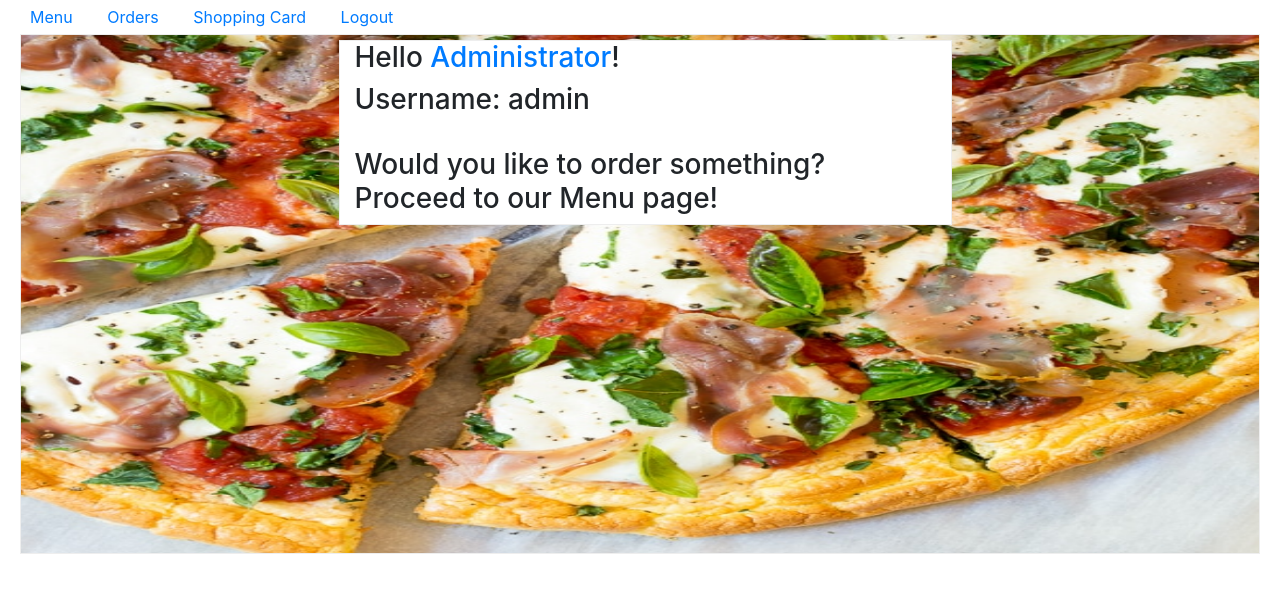
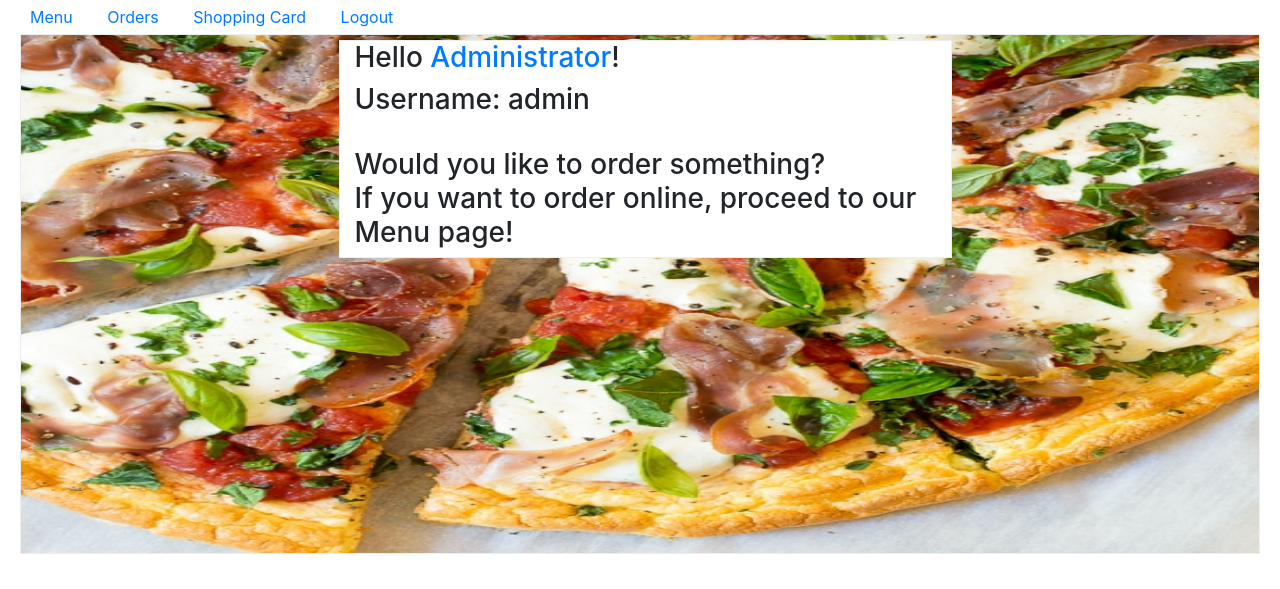
Before and after one commit to MaGo1981/CS50W-project3, a Django app: page / in a window 1280 px wide. Shown: the part 211-800 px from the top of the page. Run offline with Django 3.2, Linux system fonts and the light colour scheme; a user stored in the database is signed in; some libraries are stand-ins or nearby versions.

Commit message:
Small update to index.html.

```diff
--- a/orders/templates/orders/index.html
+++ b/orders/templates/orders/index.html
@@ -17,7 +17,7 @@
             <h3>Hello <a href="{% url 'card' user.id %}">{{ user.first_name }}</a>!</h3>
             <h3>Username: {{ user.username }}</h3> <br>
             <h3>Would you like to order something? <br>
-              Proceed to our Menu page!</h3>
+              If you want to order online, proceed to our Menu page!</h3>
         </div>
       <!-- </div> -->
     </div>
```
